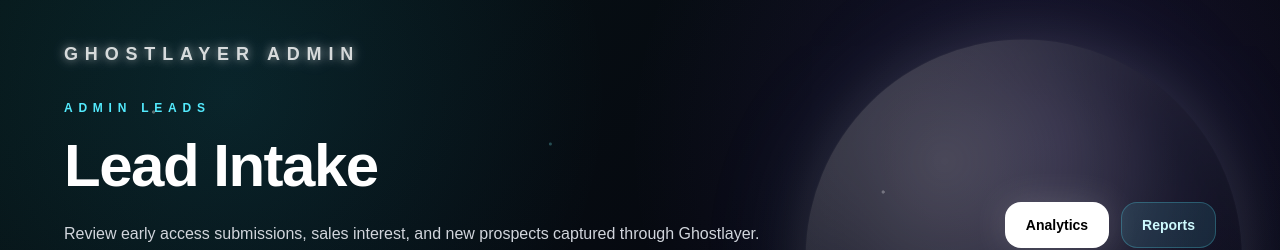
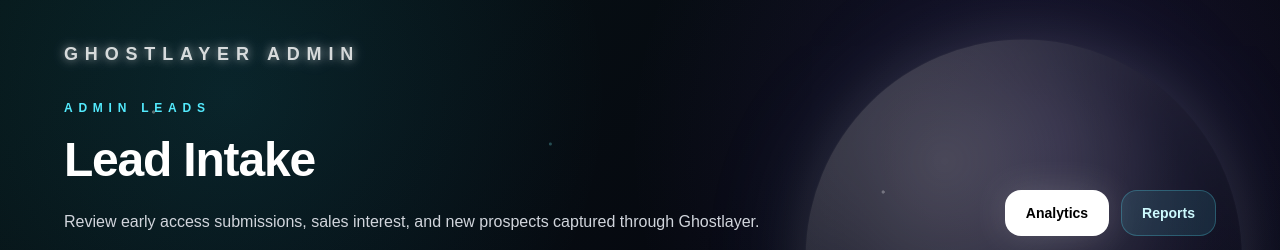
Before and after one commit to DexTheAIBusinessman/ghostlayer, a Next.js app: page /admin/leads in a window 1280 px wide. Shown: the top 250 px of the page. Built offline with nearby package versions, Linux system fonts and the light colour scheme; no server answers; the database is empty.

Commit message:
align admin shell title size

```diff
--- a/app/admin/_components/AdminPageShell.tsx
+++ b/app/admin/_components/AdminPageShell.tsx
@@ -36,7 +36,7 @@ export default function AdminPageShell({
               {eyebrow}
             </p>
 
-            <h1 className="mt-5 max-w-4xl text-5xl font-black tracking-tight sm:text-6xl">
+            <h1 className="mt-5 max-w-4xl sm: sm: text-4xl font-black tracking-tight sm:text-5xl">
               {title}
             </h1>
 
```
